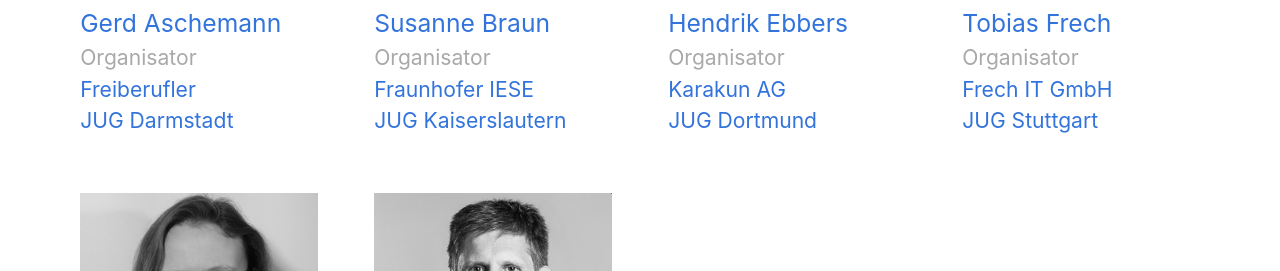
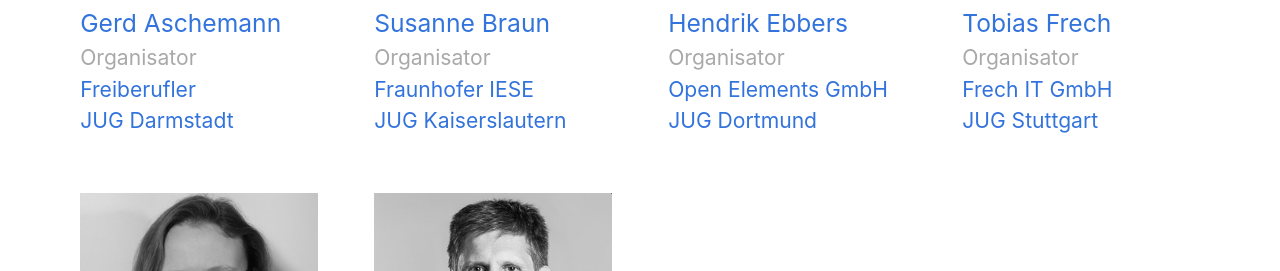
Before and after one commit to CyberLandConf/CyberLandConf.github.io, a Jekyll site: the page built from pages/about.md, in a window 1280 px wide and 900 px high. Shown: the part 464-735 px from the top of the window. Built offline with Jekyll 4.4.1, drawn with Linux system fonts in a browser that asks for light colours.

Commit message:
change hendriks company

```diff
--- a/_data/orga.yml
+++ b/_data/orga.yml
@@ -19,8 +19,8 @@
 - id: hendrik-ebbers
   firstName: Hendrik
   lastName: Ebbers
-  job: Karakun AG
-  jobUrl: https://dev.karakun.com
+  job: Open Elements GmbH
+  jobUrl: https://de.linkedin.com/company/open-elements-gmbh
   jug: JUG Dortmund
   jugUrl: https://www.meetup.com/de-DE/JUG-Dortmund/
   role: Organisator
```
